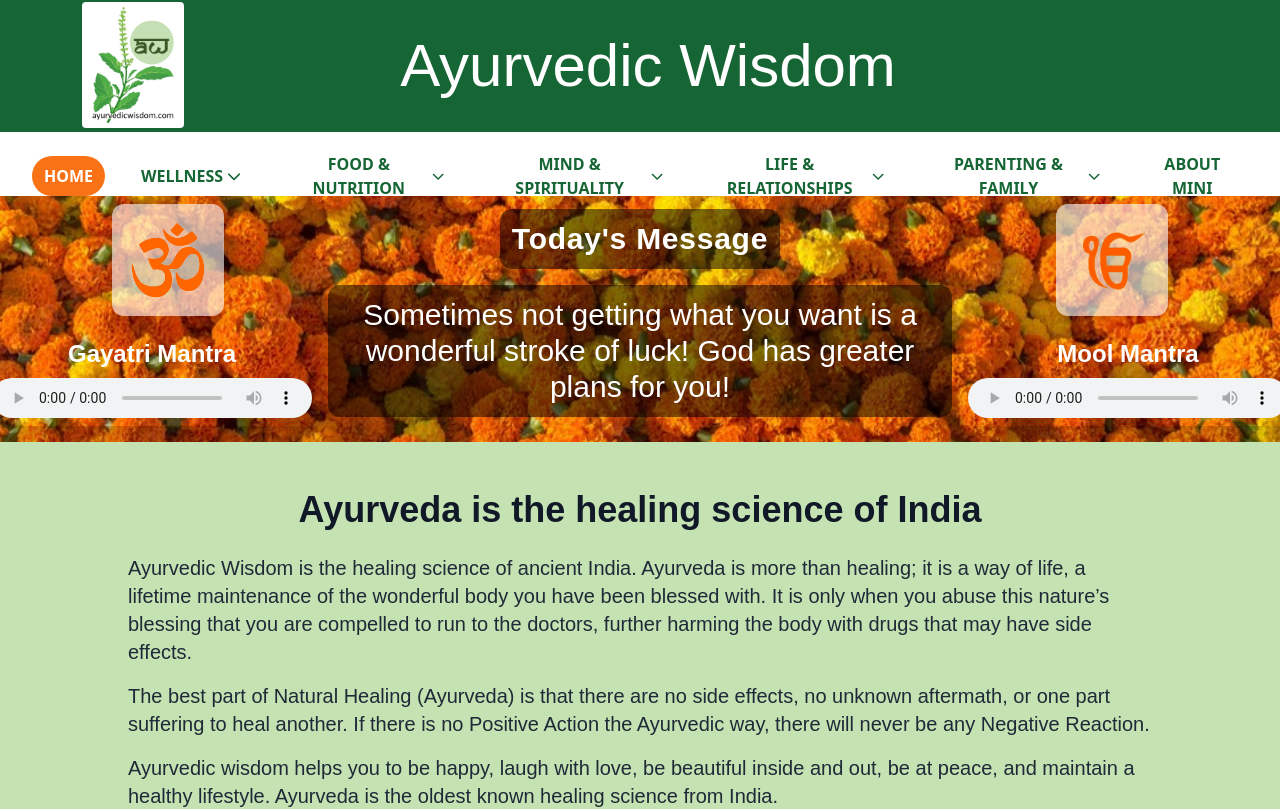
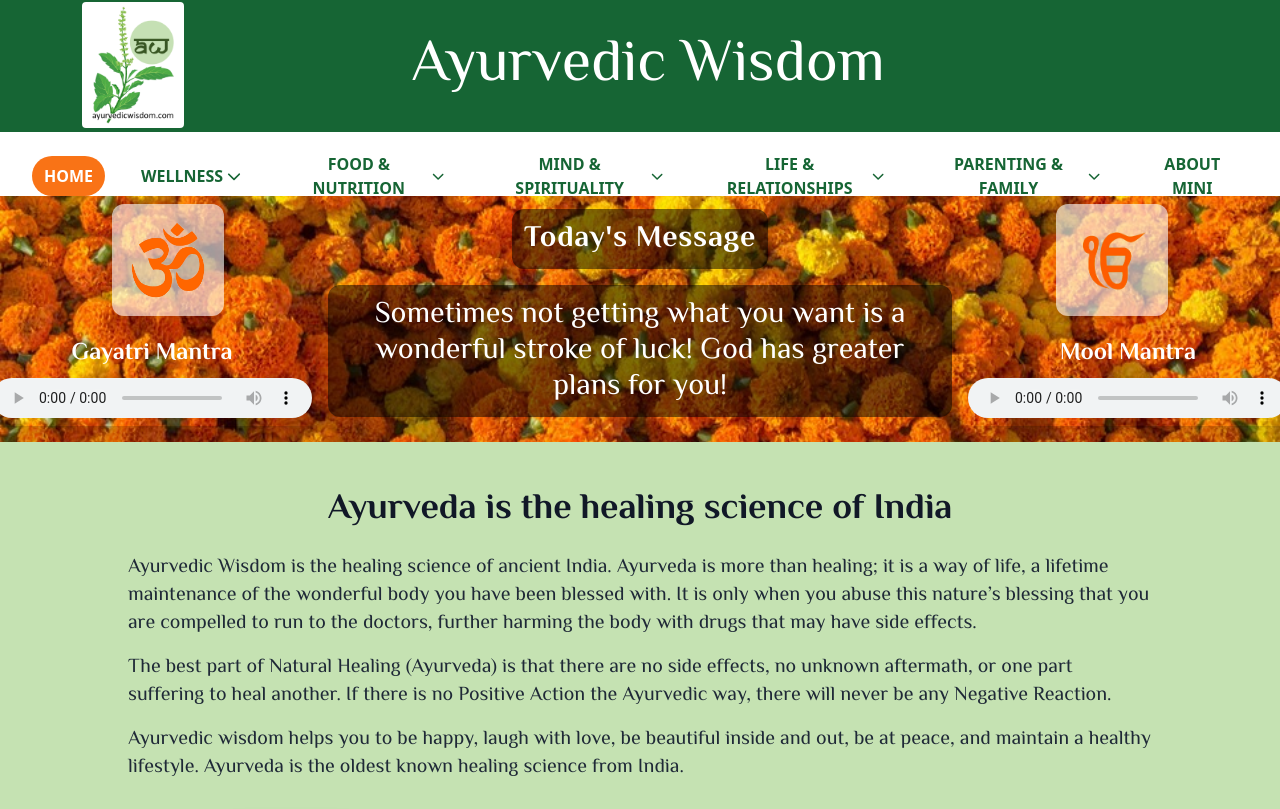
Before and after one commit to pratikdilipshinde/AyurvedicWisdom, a React (Vite) app: page / in a window 1280 px wide. Shown: the top 809 px of the page. Built offline with nearby package versions, Linux system fonts and the light colour scheme.

Commit message:
Modification Font Add  - Upload Ayurvedic Wisdom React website

```diff
--- a/src/index.css
+++ b/src/index.css
@@ -1,5 +1,5 @@
+@import url('https://fonts.googleapis.com/css2?family=El+Messiri:wght@400;500;600;700&display=swap');
+
 @tailwind base;
 @tailwind components;
 @tailwind utilities;
-
-@import url('https://fonts.googleapis.com/css2?family=El+Messiri:wght@400;500;600;700&display=swap');
```
